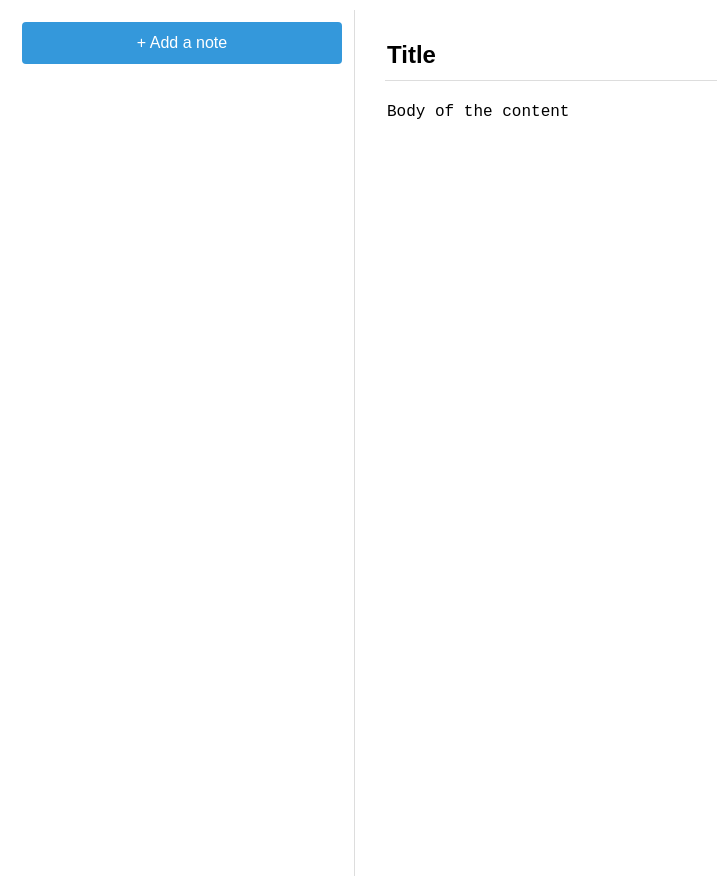
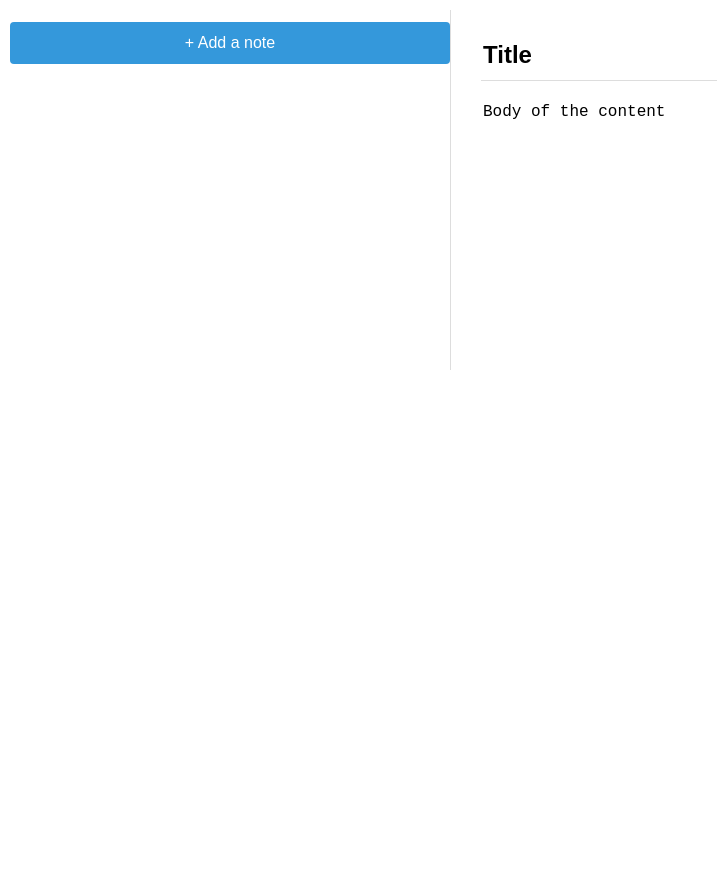
Before and after one commit to itzvinoth/notlify, a Vue app in the folder notlify-front/: page /notes in a window 1280 px wide. Shown: the whole page, without its empty margins (0-717 px from the left). Built offline with nearby package versions, Linux system fonts and the light colour scheme.

Commit message:
notes adding inside card modal ui

```diff
--- a/notlify-front/src/assets/components/modal.scss
+++ b/notlify-front/src/assets/components/modal.scss
@@ -18,7 +18,7 @@
 }
 
 .modal-container {
-	width: 700px;
+	width: 800px;
 	min-width: 300px;
 	margin-left: auto;
 	margin-right: auto;
--- a/notlify-front/src/assets/notes.scss
+++ b/notlify-front/src/assets/notes.scss
@@ -1,17 +1,18 @@
 .notes {
     display: flex;
-    height: 100%;
+    height: 45vh;
 }
 
 .notes-sidebar {
     border-right: 1px solid #ddd;
-    padding: 12px;
+    padding: 12px 0;
     box-sizing: border-box;
+    width: 35%;
 }
 
 .notes-list {
     overflow-y: auto;
-    width: 25vw;
+    width: 100%;
     height: 98vh;
 }
 
@@ -41,12 +42,12 @@
 }
 
 .notes-title {
-    padding: 10px;
+    padding: 10px 0;
     font-size: 16px;
     font-weight: bold;
 }
 .notes-body {
-    padding: 0 10px;
+    padding: 0;
 }
 .notes-updated {
     padding: 10px;
--- a/notlify-front/src/components/kanban/CardModal.vue
+++ b/notlify-front/src/components/kanban/CardModal.vue
@@ -42,6 +42,7 @@
 						</div>
 						<div class="section" id="notes">
 							<h3 class="title">Notes</h3>
+							<card-notes :card-detail="cardDetail" :card-id="cardId"></card-notes>
 						</div>
 					</tiny-tabs>
 				</template>
@@ -58,6 +59,7 @@ import Modal from "@/components/Modal.vue";
 import TinyTabs from "@/components/TinyTabs.vue";
 import CardChecklist from "@/components/card-modal/CardChecklist.vue";
 import CardDescription from "@/components/card-modal/CardDescription.vue";
+import CardNotes from "@/components/card-modal/CardNotes.vue";
 
 import { mapGetters } from "vuex";
 
@@ -71,6 +73,7 @@ export default {
 		QuillEditor,
 		"card-checklist": CardChecklist,
 		"card-description": CardDescription,
+		"card-notes": CardNotes,
 	},
 	props: {
 		show: {
```
